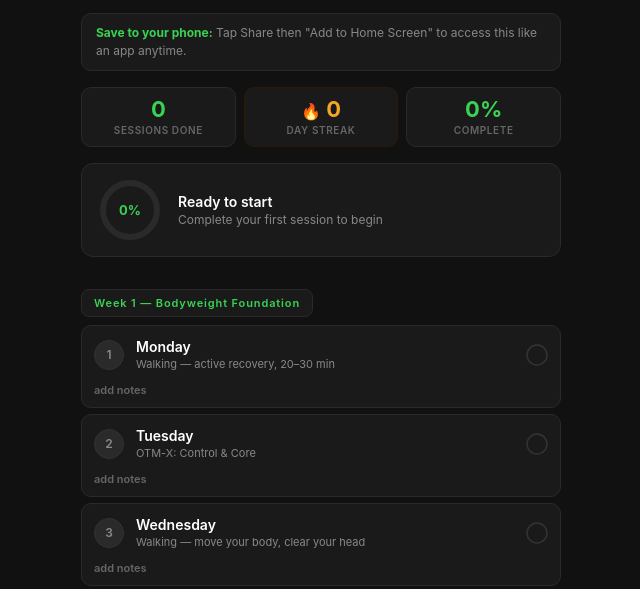
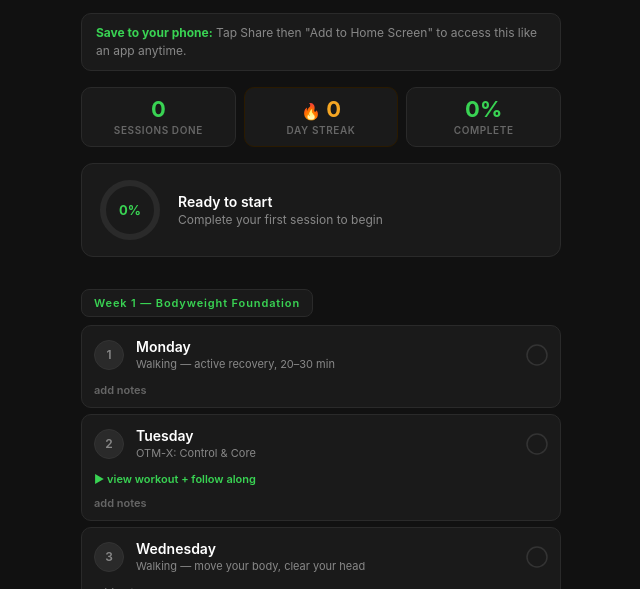
Before and after one commit to CoachTonyOmo/fit40-tracker, a plain HTML site: page index.html in a window 1280 px wide. Shown: the part 172-761 px from the top of the page, without its empty margins (319-959 px from the left). Drawn offline with Linux system fonts and the light colour scheme.

Commit message:
Add files via upload

```diff
--- a/index.html
+++ b/index.html
@@ -59,6 +59,16 @@
   .notes-area textarea { width: 100%; background: #1e1e1e; border: 1px solid #333; border-radius: 8px; color: #ddd; font-size: 16px; padding: 8px 10px; resize: none; font-family: inherit; line-height: 1.5; }
   .notes-area textarea:focus { outline: none; border-color: #39d353; }
   .notes-area textarea::placeholder { color: #555; }
+  .workout-toggle { display: flex; align-items: center; gap: 6px; background: none; border: none; padding: 0 12px 10px; cursor: pointer; color: #39d353; font-size: 11px; font-weight: 600; font-family: inherit; -webkit-tap-highlight-color: transparent; }
+  .workout-toggle:hover { color: #2db845; }
+  .workout-area { display: none; border-top: 1px solid #2a2a2a; padding: 12px; background: #0d0d0d; }
+  .workout-area.open { display: block; }
+  .workout-youtube { display: block; background: #39d353; color: #111; text-decoration: none; border-radius: 8px; padding: 10px 14px; font-size: 13px; font-weight: 700; text-align: center; margin-bottom: 12px; -webkit-tap-highlight-color: transparent; }
+  .workout-youtube:hover { background: #2db845; }
+  .workout-section-label { font-size: 10px; font-weight: 700; color: #39d353; letter-spacing: 0.08em; text-transform: uppercase; margin-bottom: 6px; }
+  .workout-circuit-label { font-size: 11px; font-weight: 700; color: #fff; margin: 10px 0 6px; }
+  .workout-move { font-size: 12px; color: #ccc; padding: 4px 0; border-bottom: 1px solid #1e1e1e; }
+  .workout-finisher { font-size: 12px; color: #f5c518; margin-top: 10px; padding: 8px 10px; background: #1a1a00; border-radius: 6px; border-left: 3px solid #f5c518; }
 
   /* Milestone toast */
   .milestone-toast { position: fixed; top: 20px; left: 50%; transform: translateX(-50%) translateY(-160px); background: #1a1a1a; border: 1px solid #39d353; border-radius: 12px; padding: 12px 20px; text-align: center; z-index: 10000; transition: transform 0.4s cubic-bezier(0.175, 0.885, 0.32, 1.275); min-width: 260px; pointer-events: none; }
@@ -224,16 +234,44 @@
 <script>
 const DAYS = [
   {week:1,day:1,name:"Monday",sub:"Walking — active recovery, 20–30 min",rest:false,ph:"How did the walk feel? Energy level?"},
-  {week:1,day:2,name:"Tuesday",sub:"OTM-X: Control & Core",rest:false,ph:"How did the workout go? Any movements to work on?"},
+  {week:1,day:2,name:"Tuesday",sub:"OTM-X: Control & Core",rest:false,ph:"How did the workout go? Any movements to work on?",
+    youtube:"https://youtu.be/BjCJ66Ov9iE?si=jME7Gr48sWdJkWg4",
+    workout:{
+      warmup:["Pushups x 5","Air Squats x 10","Inchworm x 3"],
+      circuit:{label:"Main Circuit — 12 Min / 4 Rounds",moves:["Min 1) Pushups x 8","Min 2) Air Squats x 15","Min 3) Mountain Climbers x 10"]},
+      finisher:"CTO Plank — 2 sets x 30 sec, rest between sets"
+    }
+  },
   {week:1,day:3,name:"Wednesday",sub:"Walking — move your body, clear your head",rest:false,ph:"How are you feeling mid-week?"},
-  {week:1,day:4,name:"Thursday",sub:"OTM-X: Foundation Flow",rest:false,ph:"Reps completed? How did the finisher feel?"},
+  {week:1,day:4,name:"Thursday",sub:"OTM-X: Foundation Flow",rest:false,ph:"Reps completed? How did the finisher feel?",
+    youtube:"https://youtu.be/BjCJ66Ov9iE?si=jME7Gr48sWdJkWg4",
+    workout:{
+      warmup:["Pushups x 5","Air Squats x 10","Inchworm x 3"],
+      circuit:{label:"Main Circuit — 16 Min / 4 Rounds",moves:["Min 1) Pushups x 8","Min 2) Air Squats x 15","Min 3) Jumping Air Squats x 10","Min 4) Mountain Climbers x 10"]},
+      finisher:"CTO Plank — 2 sets x 30 sec, rest between sets"
+    }
+  },
   {week:1,day:5,name:"Friday",sub:"Walking — daily movement habit",rest:false,ph:"Week 1 almost done. What's working?"},
   {week:1,day:6,name:"Saturday",sub:"Rest / Optional Walk",rest:true,ph:"Did you get out for a walk? How are you feeling after Week 1?",bonus:"Extra credit. Most people sat on the couch today. You didn't."},
   {week:1,day:7,name:"Sunday",sub:"Rest / Optional Walk",rest:true,ph:"Rest day notes — recovery, energy, mindset?",bonus:"Active recovery on a Sunday? That's the difference between good and great."},
   {week:2,day:8,name:"Monday",sub:"Walking — keep the habit going",rest:false,ph:"Starting Week 2. How are you feeling?"},
-  {week:2,day:9,name:"Tuesday",sub:"OTM-X: Power & Precision",rest:false,ph:"First kettlebell session. How did the swings feel?"},
+  {week:2,day:9,name:"Tuesday",sub:"OTM-X: Power & Precision",rest:false,ph:"First kettlebell session. How did the swings feel?",
+    youtube:"https://youtu.be/sn5Tb4nYLrQ?si=hXWn6NZprpW9hz4u",
+    workout:{
+      warmup:["Pushups x 5","Jumping Air Squats x 10","Inchworm with Pushup x 3"],
+      circuit:{label:"Main Circuit — 12 Min / 4 Rounds",moves:["Min 1) Kettlebell Swing x 8–10","Min 2) Pushups x 8–10","Min 3) KB Goblet Squat x 8–10"]},
+      finisher:"CTO Plank — 2 sets x 30 sec, rest between sets"
+    }
+  },
   {week:2,day:10,name:"Wednesday",sub:"Walking",rest:false,ph:"Any soreness from Tuesday? Notes?"},
-  {week:2,day:11,name:"Thursday",sub:"OTM-X: Power & Precision",rest:false,ph:"Stronger than Tuesday? What improved?"},
+  {week:2,day:11,name:"Thursday",sub:"OTM-X: Power & Precision",rest:false,ph:"Stronger than Tuesday? What improved?",
+    youtube:"https://youtu.be/sn5Tb4nYLrQ?si=hXWn6NZprpW9hz4u",
+    workout:{
+      warmup:["Pushups x 5","Jumping Air Squats x 10","Inchworm with Pushup x 3"],
+      circuit:{label:"Main Circuit — 12 Min / 4 Rounds",moves:["Min 1) Kettlebell Swing x 8–10","Min 2) Pushups x 8–10","Min 3) KB Goblet Squat x 8–10"]},
+      finisher:"CTO Plank — 2 sets x 30 sec, rest between sets"
+    }
+  },
   {week:2,day:12,name:"Friday",sub:"Walking — finish strong",rest:false,ph:"Last training day. How do you feel vs Day 1?"},
   {week:2,day:13,name:"Saturday",sub:"Rest / Optional Walk",rest:true,ph:"Did you walk today? How is your body feeling?",bonus:"Week 2 and still putting in extra work. This is who you're becoming."},
   {week:2,day:14,name:"Sunday",sub:"Rest / Optional Walk — you made it",rest:true,ph:"Final day. How do you feel compared to Day 1?",bonus:"Last day and you're still moving. That's not a 14-day habit. That's a life habit."},
@@ -247,7 +285,7 @@ const MILESTONES = {
 };
 
 const CONFETTI_COLORS = ['#39d353','#7b2fbe','#ffffff','#f5c518','#39a0d3','#d353a0'];
-let completed = [], notes = {}, openNotes = {}, particles = [], animFrame = null, confettiActive = false;
+let completed = [], notes = {}, openNotes = {}, openWorkout = {}, particles = [], animFrame = null, confettiActive = false;
 let userName = '', toastTimer = null, shownMilestones = [];
 
 try { completed = JSON.parse(localStorage.getItem('fit40_done') || '[]'); } catch(e) {}
@@ -320,6 +358,12 @@ function showMilestone(m) {
   toast.classList.add('show');
   if (toastTimer) clearTimeout(toastTimer);
   toastTimer = setTimeout(function() { toast.classList.remove('show'); }, 3500);
+}
+
+function toggleWorkout(i, e) {
+  e.stopPropagation();
+  openWorkout[i] = !openWorkout[i];
+  render();
 }
 
 function toggleNotes(i, e) {
@@ -398,6 +442,20 @@ function render() {
     html += '<div class="day-num">' + d.day + '</div>';
     html += '<div class="day-info"><div class="day-name">' + d.name + '</div><div class="day-sub">' + d.sub + '</div></div>';
     html += checkSvg + '</div>';
+    if (d.workout) {
+      const wo = d.workout;
+      const wOpen = openWorkout[i];
+      html += '<button class="workout-toggle" onclick="toggleWorkout(' + i + ', event)">';
+      html += (wOpen ? '▲ hide workout' : '▶ view workout + follow along') + '</button>';
+      html += '<div class="workout-area' + (wOpen ? ' open' : '') + '">';
+      html += '<a class="workout-youtube" href="' + d.youtube + '" target="_blank">▶  Train With Coach Tony — Watch Now</a>';
+      html += '<div class="workout-section-label">Warm-Up — 2 Rounds</div>';
+      wo.warmup.forEach(function(m) { html += '<div class="workout-move">• ' + m + '</div>'; });
+      html += '<div class="workout-circuit-label">' + wo.circuit.label + '</div>';
+      wo.circuit.moves.forEach(function(m) { html += '<div class="workout-move">' + m + '</div>'; });
+      html += '<div class="workout-finisher">⚡ Finisher: ' + wo.finisher + '</div>';
+      html += '</div>';
+    }
     if (!d.rest || (d.rest && d.ph)) {
       html += '<button class="notes-toggle" onclick="toggleNotes(' + i + ', event)">';
       html += '<span id="dot-' + i + '" class="note-dot' + (hasNote ? ' visible' : '') + '"></span>';
@@ -452,7 +510,7 @@ function stopConfetti() { confettiActive = false; }
 function showConfirm() { document.getElementById('confirm-reset').style.display = 'block'; }
 function hideConfirm() { document.getElementById('confirm-reset').style.display = 'none'; }
 function resetTracker() {
-  completed = []; notes = {}; openNotes = {}; shownMilestones = [];
+  completed = []; notes = {}; openNotes = {}; openWorkout = {}; shownMilestones = [];
   save(); hideConfirm(); stopConfetti();
   const canvas = document.getElementById('confetti-canvas');
   canvas.getContext('2d').clearRect(0, 0, canvas.width, canvas.height);
```
